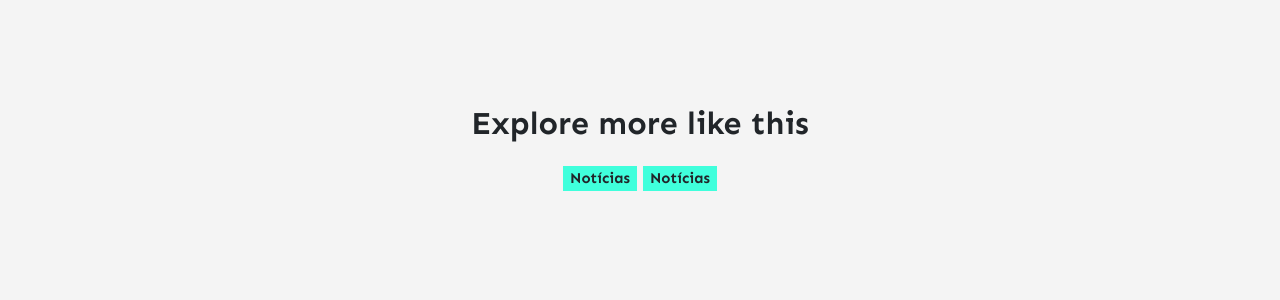
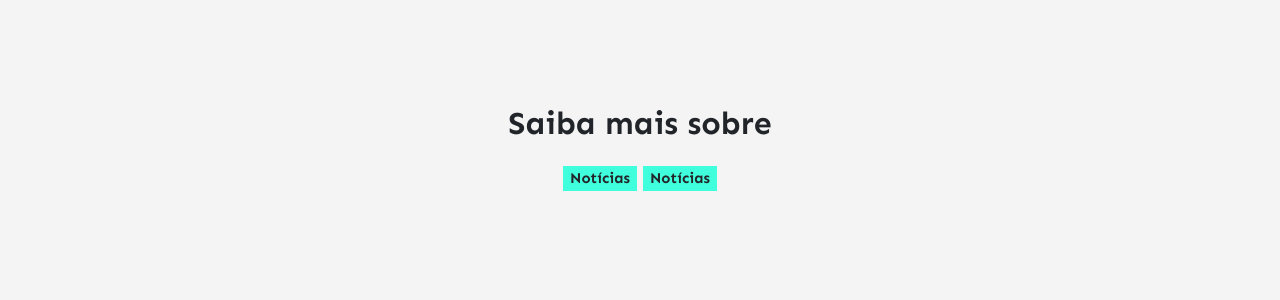
Before and after one commit to studdent-pehescamander/gelinc.github.io, a Jekyll site: the page built from _posts/21-08-21-teste.md, in a window 1280 px wide. Shown: the part 1510-1810 px from the top of the page. Built offline with Jekyll 4.4.1, drawn with Linux system fonts in a browser that asks for light colours; nearby versions of some CDN libraries; comment, search, counter and statistics services are not loaded; a style sheet for code colours, icons or effects is not loaded.

Commit message:
Update related-posts.html

```diff
--- a/_includes/related-posts.html
+++ b/_includes/related-posts.html
@@ -3,7 +3,7 @@
 <div class="{% unless page.categories == empty %} related-posts {% endunless %}">
 
     {% unless page.categories == empty %}
-    <h2 class="text-center mb-4">Explore more like this</h2>
+    <h2 class="text-center mb-4">Saiba mais sobre</h2>
     {% endunless %}
 
     <div class="d-flex justify-content-center align-items-center">
```
